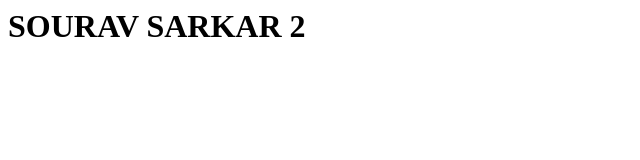
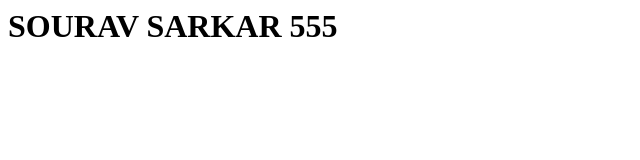
Before and after one commit to sourav-lang/my-static-site, a plain HTML site: page index.html in a window 1280 px wide. Shown: the full height of the page, 0-640 px from the left. Drawn offline with Linux system fonts and the light colour scheme.

Commit message:
sixth commit

```diff
--- a/index.html
+++ b/index.html
@@ -1 +1 @@
-<h1>SOURAV SARKAR 2</h1>
+<h1>SOURAV SARKAR 555</h1>
```
